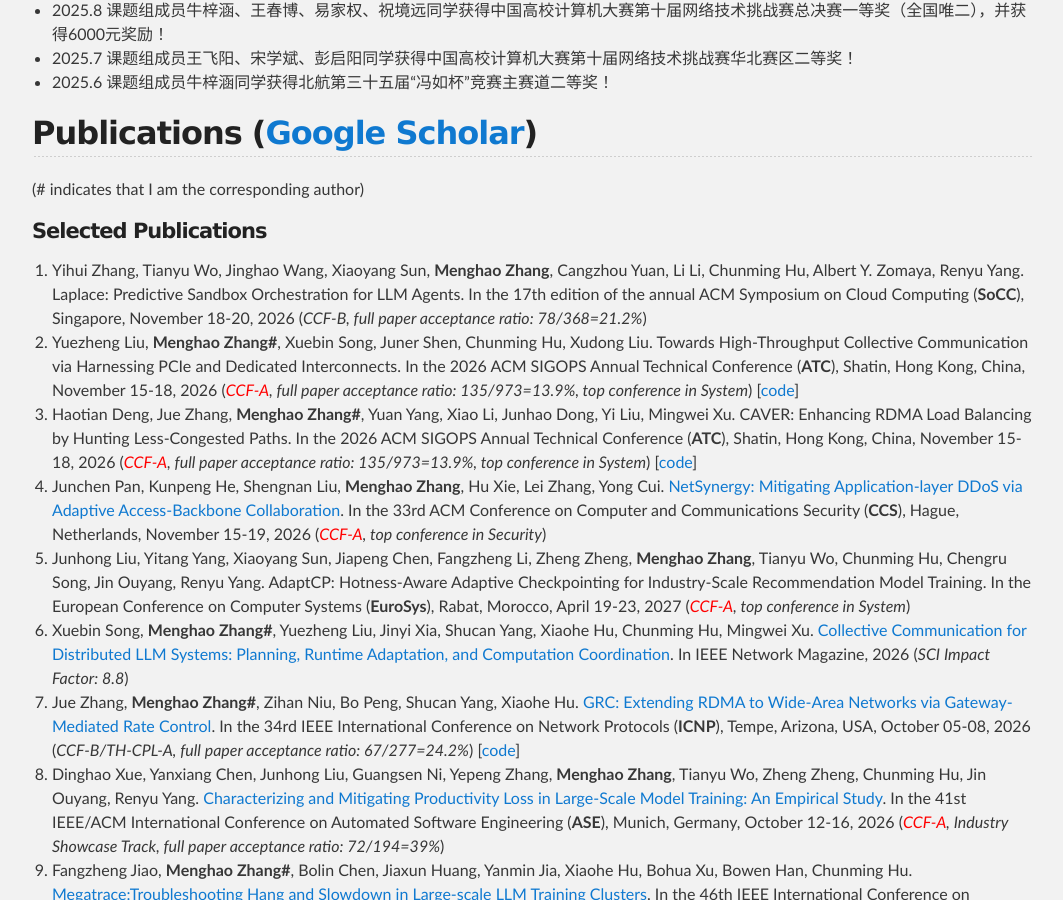
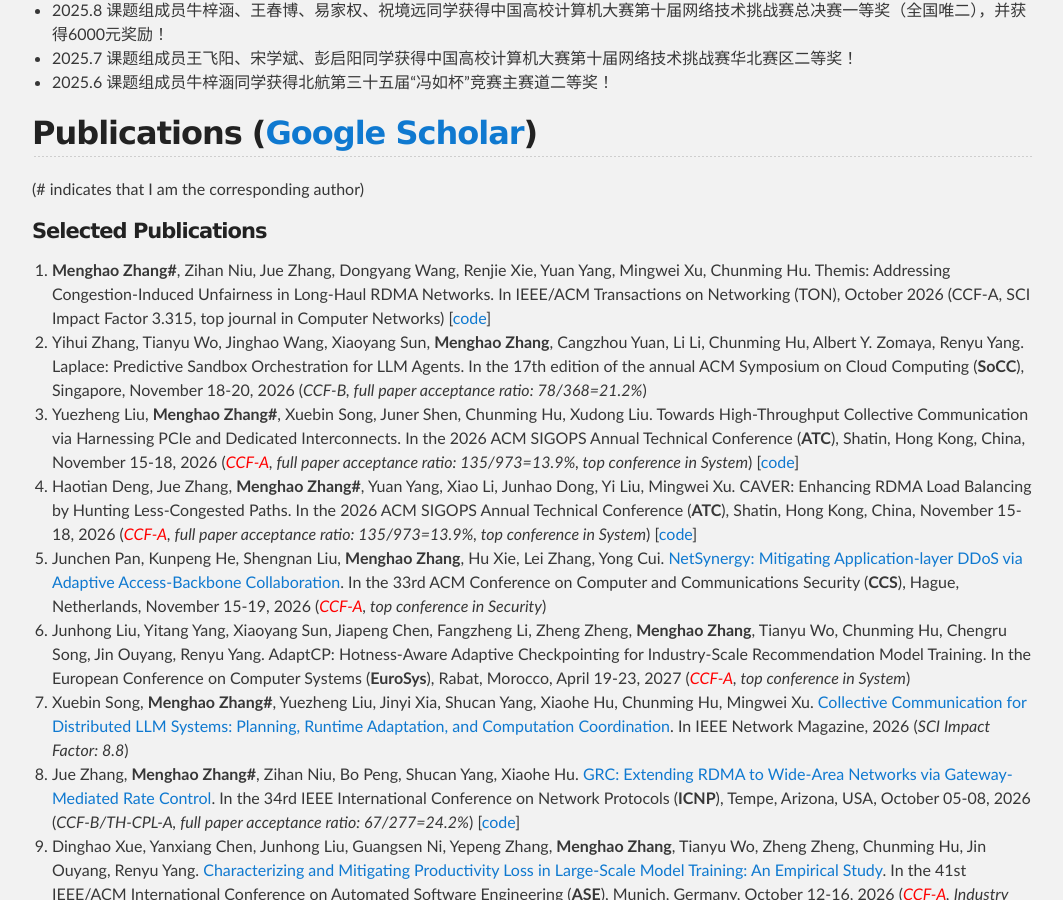
Before and after one commit to zhangmenghao/zhangmenghao.github.io, a Jekyll site: the page built from index.md, in a window 1280 px wide and 900 px high, scrolled down 1237 px. Shown: the whole window, without its empty margins (108-1171 px from the left). Built offline with Jekyll 4.4.1, drawn with Linux system fonts in a browser that asks for light colours.

Commit message:
Add TON Themis

```diff
--- a/index.md
+++ b/index.md
@@ -44,6 +44,9 @@
 ## Publications ([Google Scholar](https://scholar.google.com/citations?user=fv-p85gAAAAJ&hl=zh-CN))
 (# indicates that I am the corresponding author)
 #### Selected Publications
+40. __Menghao Zhang#__, Zihan Niu, Jue Zhang, Dongyang Wang, Renjie Xie, Yuan Yang, Mingwei Xu, Chunming Hu.
+Themis: Addressing Congestion-Induced Unfairness in Long-Haul RDMA Networks.
+In IEEE/ACM Transactions on Networking (TON), October 2026 (CCF-A, SCI Impact Factor 3.315, top journal in Computer Networks) [[code](https://github.com/Networked-System-and-Security-Group/Themis/tree/TON)]
 39. Yihui Zhang, Tianyu Wo, Jinghao Wang, Xiaoyang Sun, __Menghao Zhang__, Cangzhou Yuan, Li Li, Chunming Hu, Albert Y. Zomaya, Renyu Yang.
 Laplace: Predictive Sandbox Orchestration for LLM Agents.
 In the 17th edition of the annual ACM Symposium on Cloud Computing (**SoCC**), Singapore, November 18-20, 2026 (*CCF-B, full paper acceptance ratio: 78/368=21.2%*)
```
